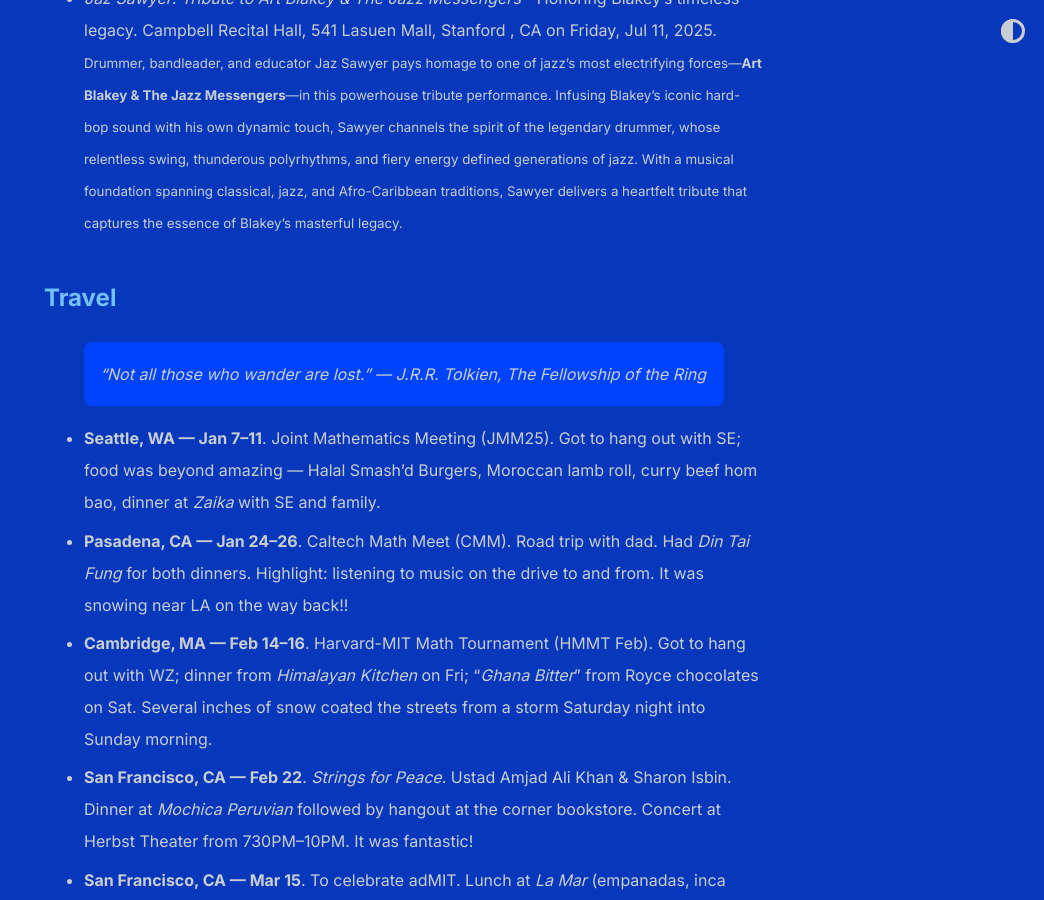
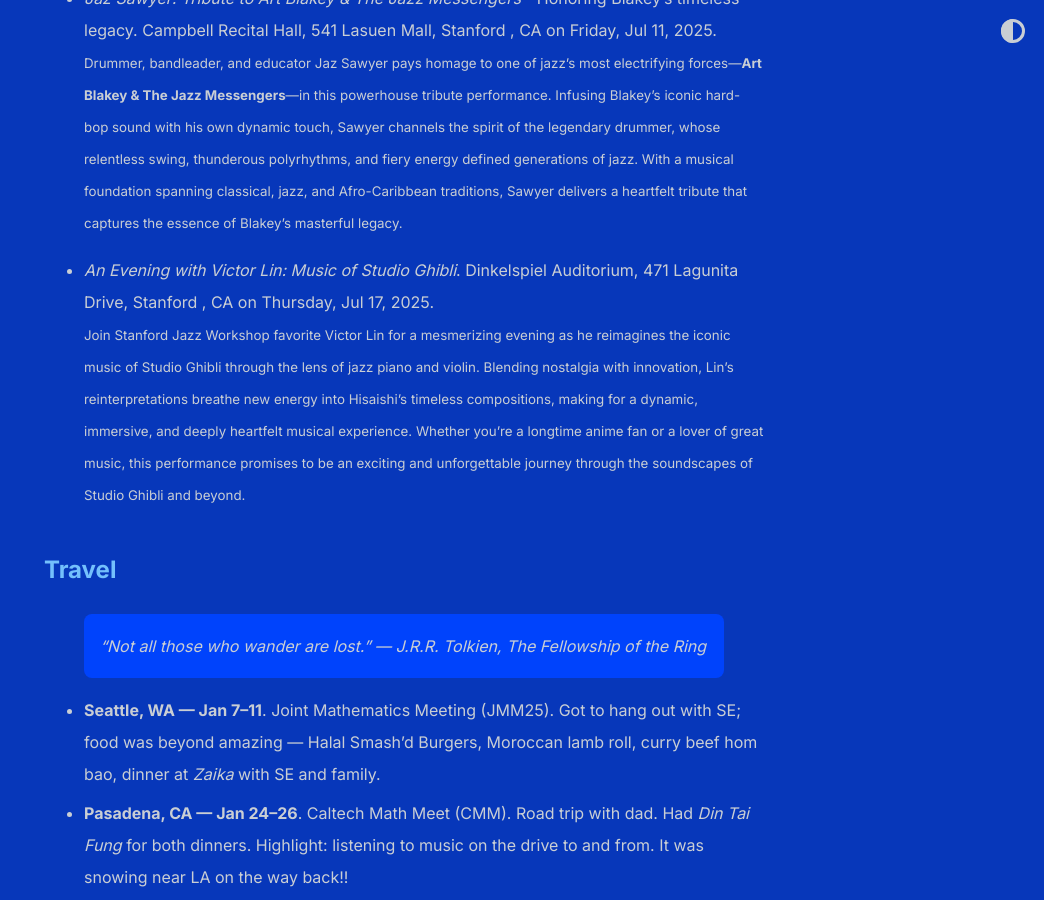
Before and after one commit to shihankanungo/shihankanungo.github.io, a Jekyll site: the page built from wrapped.md, in a window 1280 px wide and 900 px high, scrolled down 4581 px. Shown: the whole window, without its empty margins (236-1280 px from the left). Built offline with Jekyll 4.4.1, drawn with Linux system fonts in a browser that asks for light colours.

Commit message:
Update wrapped.md

```diff
--- a/wrapped.md
+++ b/wrapped.md
@@ -111,6 +111,8 @@
 
 - *Jaz Sawyer: Tribute to Art Blakey & The Jazz Messengers*&mdash;Honoring Blakey's timeless legacy. Campbell Recital Hall, 541 Lasuen Mall, Stanford , CA on Friday, Jul 11, 2025. <br><small>Drummer, bandleader, and educator Jaz Sawyer pays homage to one of jazz’s most electrifying forces—<b>Art Blakey & The Jazz Messengers</b>—in this powerhouse tribute performance. Infusing Blakey’s iconic hard-bop sound with his own dynamic touch, Sawyer channels the spirit of the legendary drummer, whose relentless swing, thunderous polyrhythms, and fiery energy defined generations of jazz. With a musical foundation spanning classical, jazz, and Afro-Caribbean traditions, Sawyer delivers a heartfelt tribute that captures the essence of Blakey’s masterful legacy. </small>
 
+- *An Evening with Victor Lin: Music of Studio Ghibli*. Dinkelspiel Auditorium, 471 Lagunita Drive, Stanford , CA on Thursday, Jul 17, 2025. <br><small>Join Stanford Jazz Workshop favorite Victor Lin for a mesmerizing evening as he reimagines the iconic music of Studio Ghibli through the lens of jazz piano and violin. Blending nostalgia with innovation, Lin’s reinterpretations breathe new energy into Hisaishi’s timeless compositions, making for a dynamic, immersive, and deeply heartfelt musical experience. Whether you’re a longtime anime fan or a lover of great music, this performance promises to be an exciting and unforgettable journey through the soundscapes of Studio Ghibli and beyond. </small>
+
 ## Travel
 
 > "Not all those who wander are lost." --- J.R.R. Tolkien, The Fellowship of the Ring
```
